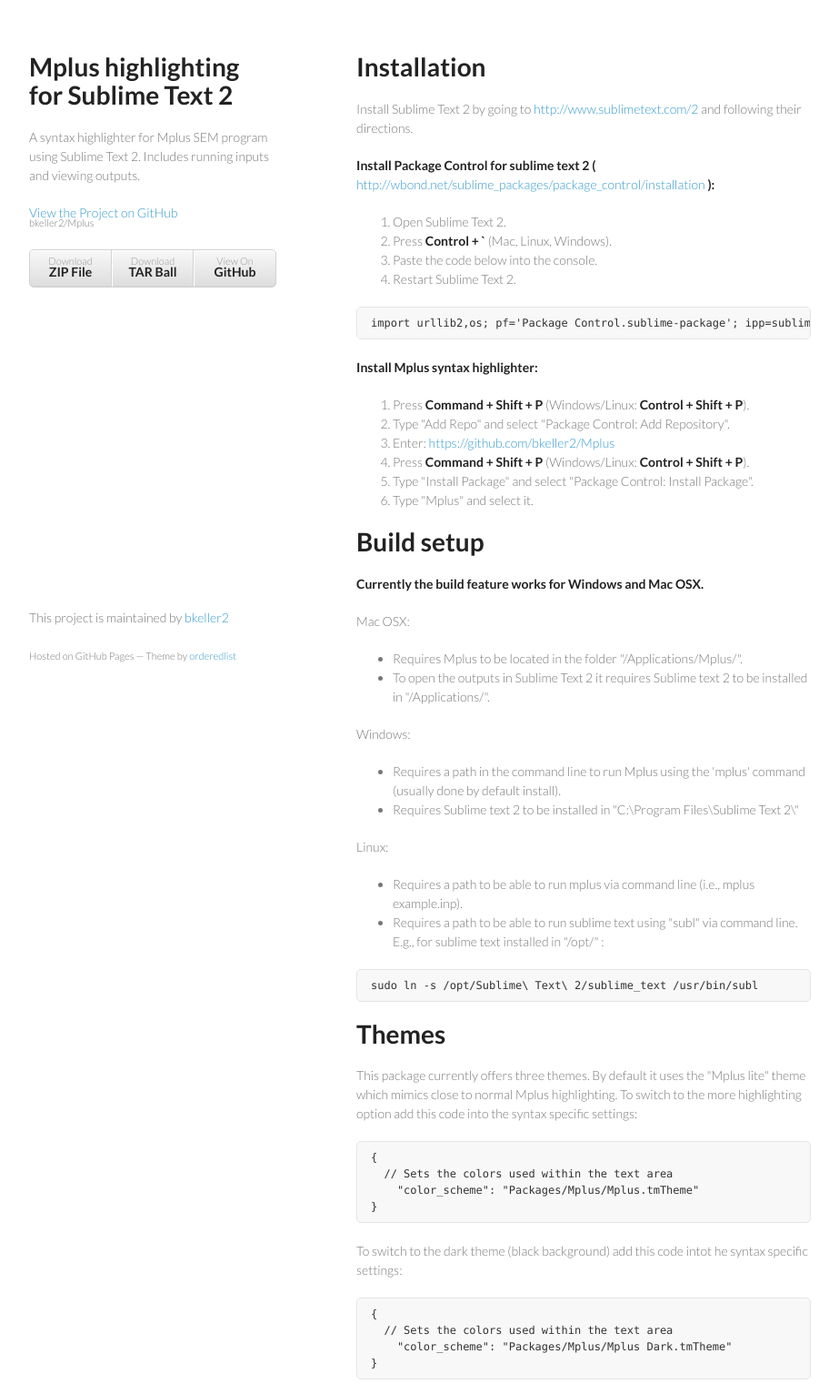
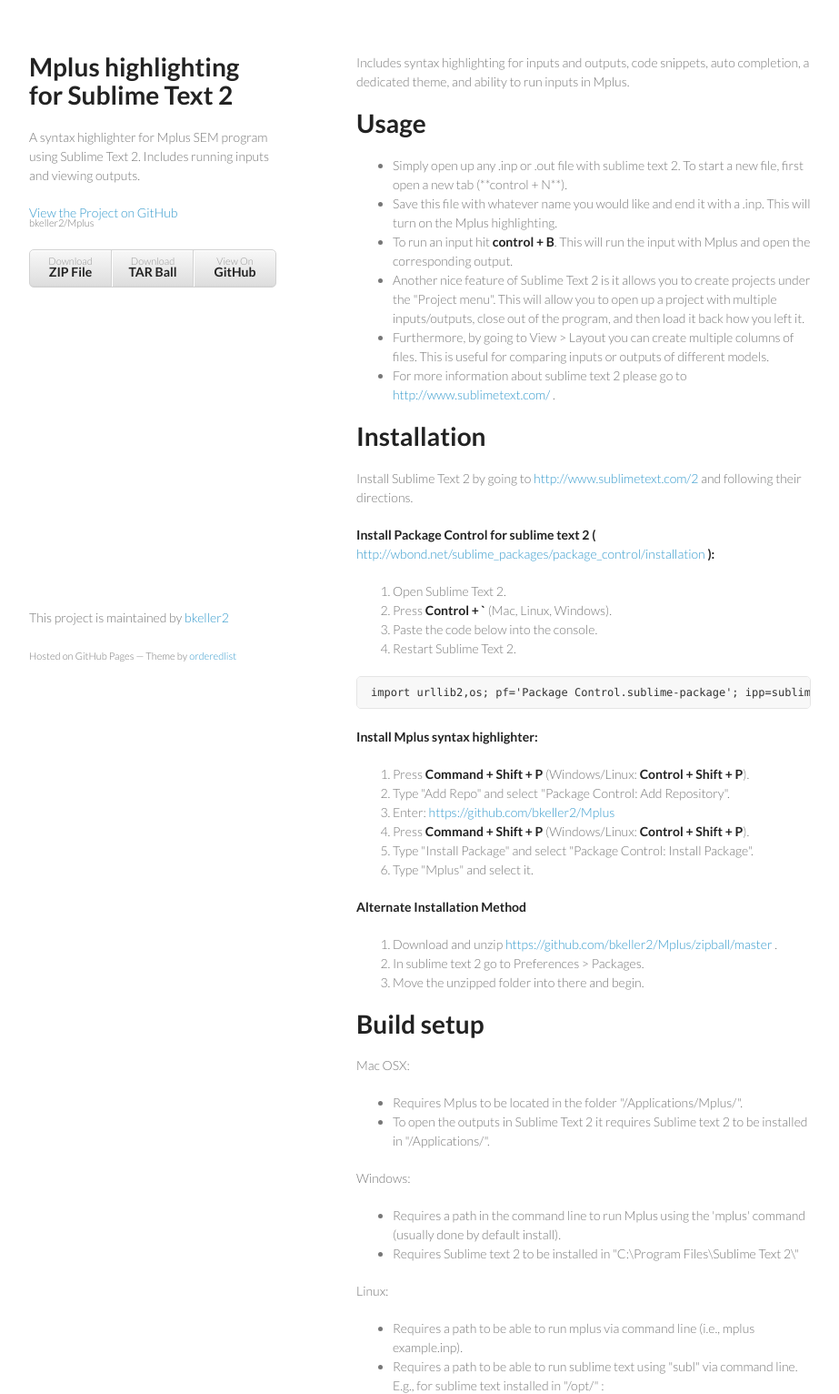
Before and after one commit to bkeller2/Mplus, a plain HTML site: page index.html in a window 1280 px wide. Shown: the top 1532 px of the page at 91% size, without its empty margins (178-1101 px from the left). Drawn offline with Linux system fonts and the light colour scheme.

```diff
--- a/index.html
+++ b/index.html
@@ -28,7 +28,18 @@
         </ul>
       </header>
       <section>
-        <h1>Installation</h1>
+        <p>Includes syntax highlighting for inputs and outputs, code snippets, auto completion, a dedicated theme, and ability to run inputs in Mplus.</p>
+
+<h1>Usage</h1>
+
+<ul>
+<li>Simply open up any .inp or .out file with sublime text 2. To start a new file, first open a new tab (**control + N**).</li>
+<li>Save this file with whatever name you would like and end it with a .inp. This will turn on the Mplus highlighting.</li>
+<li>To run an input hit <strong>control + B</strong>. This will run the input with Mplus and open the corresponding output.</li>
+<li>Another nice feature of Sublime Text 2 is it allows you to create projects under the "Project menu". This will allow you to open up a project with multiple inputs/outputs, close out of the program, and then load it back how you left it.</li>
+<li>Furthermore, by going to View &gt; Layout you can create multiple columns of files. This is useful for comparing inputs or outputs of different models.</li>
+<li>For more information about sublime text 2 please go to <a href="http://www.sublimetext.com/">http://www.sublimetext.com/</a> .</li>
+</ul><h1>Installation</h1>
 
 <p>Install Sublime Text 2 by going to <a href="http://www.sublimetext.com/2">http://www.sublimetext.com/2</a> and following their directions.</p>
 
@@ -52,9 +63,13 @@
 <li>Press <strong>Command + Shift + P</strong> (Windows/Linux: <strong>Control + Shift + P</strong>).</li>
 <li>Type "Install Package" and select "Package Control: Install Package".</li>
 <li>Type "Mplus" and select it.</li>
+</ol><p><strong>Alternate Installation Method</strong></p>
+
+<ol>
+<li>Download and unzip <a href="https://github.com/bkeller2/Mplus/zipball/master">https://github.com/bkeller2/Mplus/zipball/master</a> .</li>
+<li>In sublime text 2 go to Preferences &gt; Packages.</li>
+<li>Move the unzipped folder into there and begin.</li>
 </ol><h1>Build setup</h1>
-
-<p><strong>Currently the build feature works for Windows and Mac OSX.</strong></p>
 
 <p>Mac OSX:</p>
 
```
Also changed, not shown: params.json (+1 -1 lines).
